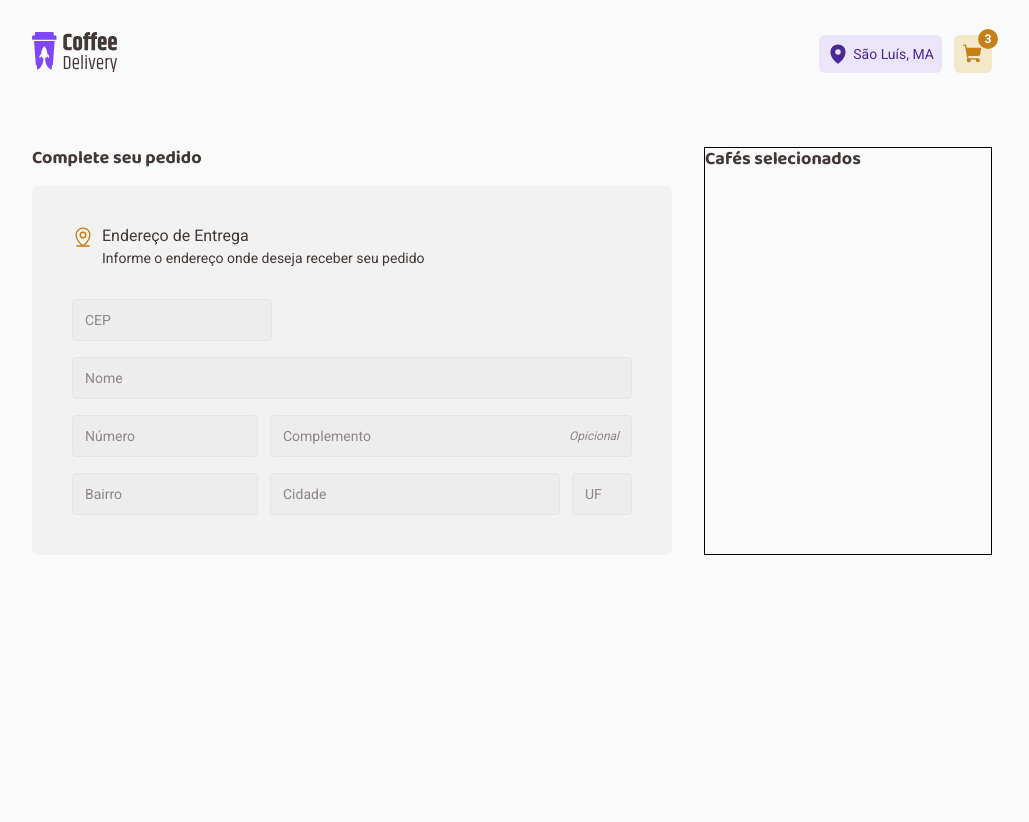
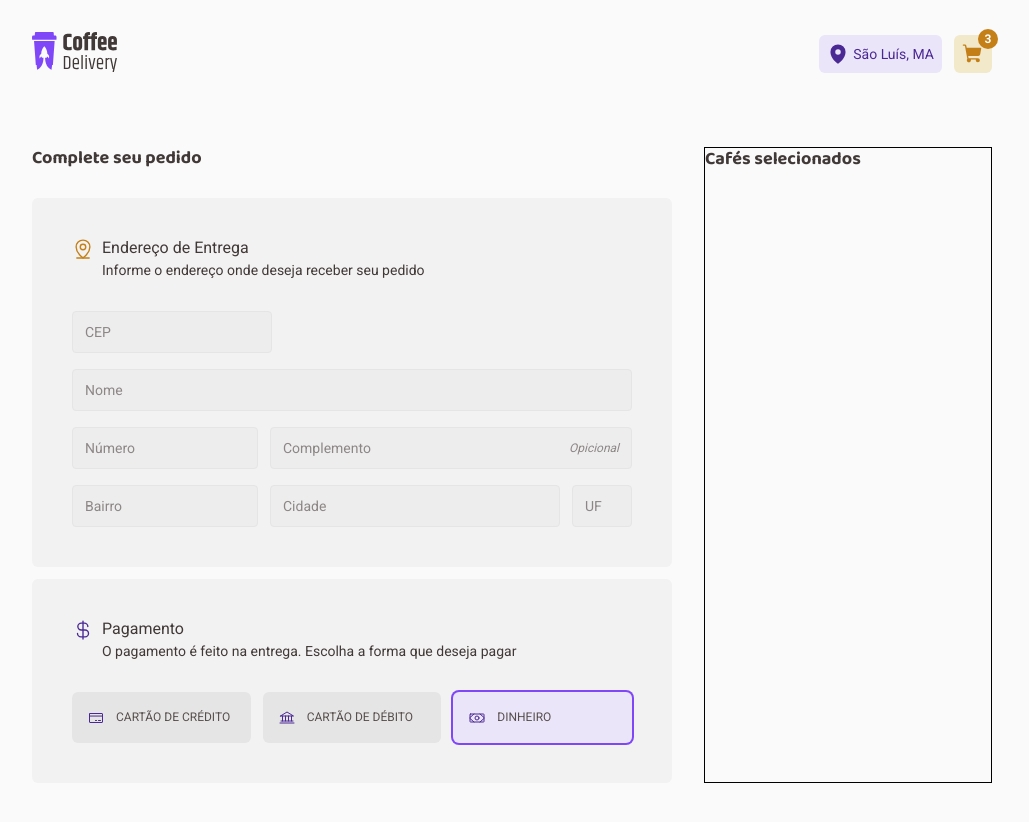
Before and after one commit to felipeWanderson/ignite-coffe-delivery, a React (Vite) app: page /checkout in a window 1280 px wide. Shown: the whole page, without its empty margins (128-1157 px from the left). Before the commit the page ends 800 px from the top, so only its background shows below. Built offline with nearby package versions, Linux system fonts and the light colour scheme.

Commit message:
feat: paymet methods

```diff
--- /dev/null
+++ b/src/components/Checkout/InfoOrder/index.tsx
@@ -0,0 +1,55 @@
+import { CurrencyDollar, MapPinLine } from 'phosphor-react'
+import { FormAddress } from '../../Forms/FormAddress'
+
+import { defaultTheme } from '../../../styles/themes/defaults'
+
+import {
+  Container,
+  Header,
+  Icon,
+  InfoOrderContainer,
+  Title,
+  Info,
+  InfoTitle,
+  InfoSubTitle,
+} from './styled'
+import { PaymentMethods } from '../PaymetMethods'
+
+export function InfoOrder() {
+  return (
+    <InfoOrderContainer>
+      <Title>Complete seu pedido</Title>
+      <Container>
+        <Header>
+          <Icon>
+            <MapPinLine size={22} color={defaultTheme['yellow-700']} />
+          </Icon>
+          <Info>
+            <InfoTitle>Endereço de Entrega</InfoTitle>
+            <InfoSubTitle>
+              Informe o endereço onde deseja receber seu pedido
+            </InfoSubTitle>
+          </Info>
+        </Header>
+
+        <FormAddress />
+      </Container>
+
+      <Container>
+        <Header>
+          <Icon>
+            <CurrencyDollar size={22} color={defaultTheme['purple-700']} />
+          </Icon>
+          <Info>
+            <InfoTitle>Pagamento</InfoTitle>
+            <InfoSubTitle>
+              O pagamento é feito na entrega. Escolha a forma que deseja pagar
+            </InfoSubTitle>
+          </Info>
+        </Header>
+
+        <PaymentMethods />
+      </Container>
+    </InfoOrderContainer>
+  )
+}
--- /dev/null
+++ b/src/components/Checkout/InfoOrder/styled.ts
@@ -0,0 +1,62 @@
+import styled from 'styled-components'
+
+export const InfoOrderContainer = styled.section`
+  max-width: 64rem;
+  width: 100%;
+  height: 100%;
+
+  display: flex;
+  flex-direction: column;
+  gap: 1.2rem;
+`
+export const Title = styled.h3`
+  font-style: normal;
+  font-weight: 700;
+  font-size: 1.8rem;
+  line-height: 130%;
+
+  color: ${(props) => props.theme['gray-800']};
+  margin-bottom: 1.6rem;
+`
+
+export const Container = styled.div`
+  display: flex;
+  flex-direction: column;
+  align-items: flex-start;
+  padding: 4rem;
+  gap: 3.2rem;
+
+  background: ${(props) => props.theme['gray-100']};
+  border-radius: 6px;
+`
+export const Header = styled.div`
+  width: 100;
+  display: flex;
+  align-items: flex-start;
+
+  gap: 0.8rem;
+`
+export const Icon = styled.div`
+  width: 2.2rem;
+  height: 2.2rem;
+`
+export const Info = styled.div`
+  display: flex;
+  flex-direction: column;
+  align-items: flex-start;
+  gap: 0.2rem;
+`
+
+export const InfoText = styled.span`
+  font-family: 'Roboto', sans-serif;
+  font-style: normal;
+  font-weight: 400;
+  line-height: 130%;
+  color: ${(props) => props.theme['gray-800']};
+`
+export const InfoTitle = styled(InfoText)`
+  font-size: 1.6rem;
+`
+export const InfoSubTitle = styled(InfoText)`
+  font-size: 1.4rem;
+`
--- /dev/null
+++ b/src/components/Checkout/PaymetMethods/index.tsx
@@ -0,0 +1,22 @@
+import { Bank, CreditCard, Money } from 'phosphor-react'
+import { Method, PaymentMethodsContainer } from './styled'
+import { defaultTheme } from '../../../styles/themes/defaults'
+
+export function PaymentMethods() {
+  return (
+    <PaymentMethodsContainer>
+      <Method type="button">
+        <CreditCard size={16} color={defaultTheme['purple-700']} />
+        cartão de crédito
+      </Method>
+      <Method type="button">
+        <Bank size={16} color={defaultTheme['purple-700']} />
+        cartão de débito
+      </Method>
+      <Method type="button" selected>
+        <Money size={16} color={defaultTheme['purple-700']} />
+        dinheiro
+      </Method>
+    </PaymentMethodsContainer>
+  )
+}
--- /dev/null
+++ b/src/components/Checkout/PaymetMethods/styled.ts
@@ -0,0 +1,70 @@
+import styled, { css } from 'styled-components'
+
+export const PaymentMethodsContainer = styled.div`
+  display: flex;
+  justify-content: center;
+  align-items: center;
+
+  width: 100%;
+
+  align-self: stretch;
+  gap: 1.2rem;
+`
+
+type MethodProps = {
+  selected?: boolean
+}
+
+export const Method = styled.button<MethodProps>`
+  border: none;
+  display: flex;
+  align-items: center;
+  justify-content: flex-start;
+  padding: 1.6rem;
+  gap: 1.2rem;
+
+  flex: 1;
+  height: 5.1rem;
+
+  background: ${(props) => props.theme['gray-400']};
+  border-radius: 6px;
+
+  font-family: 'Roboto', sans-serif;
+  font-style: normal;
+  font-weight: 400;
+  font-size: 1.2rem;
+  line-height: 160%;
+
+  text-transform: uppercase;
+
+  color: ${(props) => props.theme['gray-700']};
+
+  transform: background 0.2s;
+
+  ${(props) =>
+    props.selected &&
+    css`
+      background: ${(props) => props.theme['purple-300']};
+      box-shadow: 0 0 0 2px ${(props) => props.theme['purple-500']};
+
+      &:hover {
+        background: ${(props) => props.theme['purple-300']};
+        box-shadow: 0 0 0 2px ${(props) => props.theme['purple-500']};
+      }
+    `}
+
+  &:focus {
+    box-shadow: 0 0 0 2px ${(props) => props.theme['purple-500']};
+  }
+
+  &:hover {
+    background: ${(props) => props.theme['gray-500']};
+
+    ${(props) =>
+      props.selected &&
+      css`
+        background: ${(props) => props.theme['purple-300']};
+        box-shadow: 0 0 0 2px ${(props) => props.theme['purple-500']};
+      `}
+  }
+`
--- /dev/null
+++ b/src/components/Checkout/ResumeOrder/index.tsx
@@ -0,0 +1,9 @@
+import { ResumeOrderContainer, Title } from './styled'
+
+export function ResumeOrder() {
+  return (
+    <ResumeOrderContainer>
+      <Title>Cafés selecionados</Title>
+    </ResumeOrderContainer>
+  )
+}
--- /dev/null
+++ b/src/components/Checkout/ResumeOrder/styled.ts
@@ -0,0 +1,19 @@
+import styled from 'styled-components'
+
+export const ResumeOrderContainer = styled.section`
+  border: 1px solid #000;
+
+  max-width: 44.8rem;
+  width: 100%;
+  height: 100%;
+`
+
+export const Title = styled.h3`
+  font-style: normal;
+  font-weight: 700;
+  font-size: 1.8rem;
+  line-height: 130%;
+
+  color: ${(props) => props.theme['gray-800']};
+  margin-bottom: 1.6rem;
+`
--- a/src/pages/Checkout/index.tsx
+++ b/src/pages/Checkout/index.tsx
@@ -1,43 +1,12 @@
-import { MapPinLine } from 'phosphor-react'
-import { FormAddress } from '../../components/Forms/FormAddress'
-import {
-  AddressContainer,
-  AddressHeader,
-  CheckoutContainer,
-  InfoOrderContainer,
-  ResumeOrder,
-  Title,
-  Icon,
-  Info,
-  InfoTitle,
-  InfoSubTitle,
-} from './styles'
+import { InfoOrder } from '../../components/Checkout/InfoOrder'
+import { ResumeOrder } from '../../components/Checkout/ResumeOrder'
+import { CheckoutContainer } from './styles'
 
 export function Checkout() {
   return (
     <CheckoutContainer>
-      <InfoOrderContainer>
-        <Title>Complete seu pedido</Title>
-        <AddressContainer>
-          <AddressHeader>
-            <Icon>
-              <MapPinLine size={22} />
-            </Icon>
-            <Info>
-              <InfoTitle>Endereço de Entrega</InfoTitle>
-              <InfoSubTitle>
-                Informe o endereço onde deseja receber seu pedido
-              </InfoSubTitle>
-            </Info>
-          </AddressHeader>
-
-          <FormAddress />
-        </AddressContainer>
-      </InfoOrderContainer>
-
-      <ResumeOrder>
-        <Title>Cafés selecionados</Title>
-      </ResumeOrder>
+      <InfoOrder />
+      <ResumeOrder />
     </CheckoutContainer>
   )
 }
--- a/src/pages/Checkout/styles.ts
+++ b/src/pages/Checkout/styles.ts
@@ -8,77 +8,3 @@ export const CheckoutContainer = styled.main`
 
   gap: 3.2rem;
 `
-
-export const InfoOrderContainer = styled.section`
-  max-width: 64rem;
-  width: 100%;
-  height: 100%;
-`
-
-export const AddressContainer = styled.div`
-  display: flex;
-  flex-direction: column;
-  align-items: flex-start;
-  padding: 4rem;
-  gap: 3.2rem;
-
-  background: ${(props) => props.theme['gray-100']};
-  border-radius: 6px;
-`
-export const AddressHeader = styled.div`
-  width: 100;
-  display: flex;
-  align-items: flex-start;
-
-  gap: 0.8rem;
-`
-export const Icon = styled.div`
-  svg {
-    line {
-      stroke: ${(props) => props.theme['yellow-700']};
-    }
-    circle {
-      stroke: ${(props) => props.theme['yellow-700']};
-    }
-    path {
-      stroke: ${(props) => props.theme['yellow-700']};
-    }
-  }
-`
-export const Info = styled.div`
-  display: flex;
-  flex-direction: column;
-  align-items: flex-start;
-  gap: 0.2rem;
-`
-
-export const InfoText = styled.span`
-  font-family: 'Roboto', sans-serif;
-  font-style: normal;
-  font-weight: 400;
-  line-height: 130%;
-  color: ${(props) => props.theme['gray-800']};
-`
-export const InfoTitle = styled(InfoText)`
-  font-size: 1.6rem;
-`
-export const InfoSubTitle = styled(InfoText)`
-  font-size: 1.4rem;
-`
-export const ResumeOrder = styled.section`
-  border: 1px solid #000;
-
-  max-width: 44.8rem;
-  width: 100%;
-  height: 100%;
-`
-
-export const Title = styled.h3`
-  font-style: normal;
-  font-weight: 700;
-  font-size: 1.8rem;
-  line-height: 130%;
-
-  color: ${(props) => props.theme['gray-800']};
-  margin-bottom: 1.6rem;
-`
```
